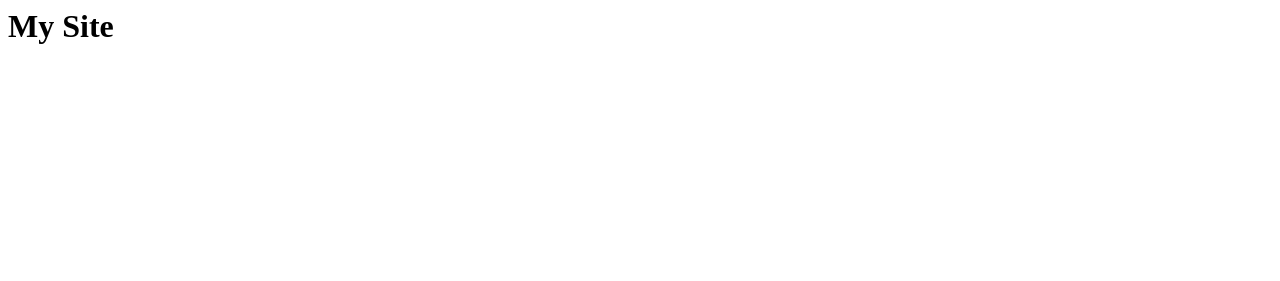
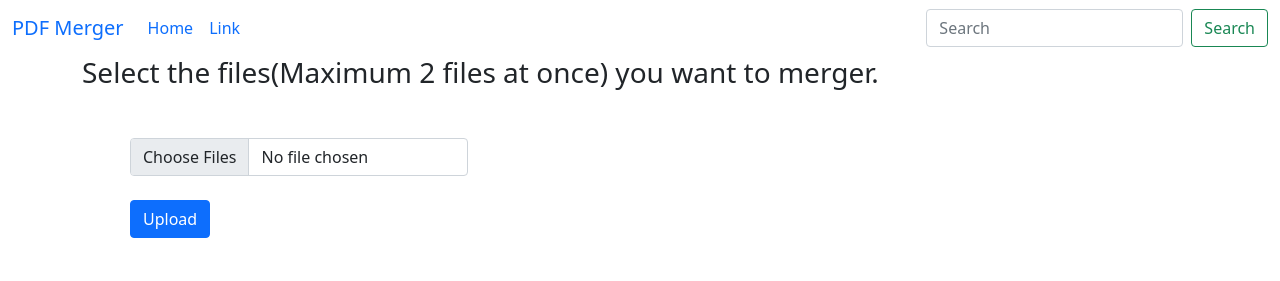
Before and after one commit to ShazeelJamil/PDF_Merger, a website: page index.html in a window 1280 px wide. Drawn offline with nearby package versions, Linux system fonts and the light colour scheme.

Commit message:
Update index.html

```diff
--- a/index.html
+++ b/index.html
@@ -1,8 +1,62 @@
-<html>
-  <head>
+<!DOCTYPE html>
+<html lang="en">
+
+<head>
+    <meta charset="UTF-8">
+    <meta http-equiv="X-UA-Compatible" content="IE=edge">
+    <meta name="viewport" content="width=device-width, initial-scale=1.0">
+    <link href="https://cdn.jsdelivr.net/npm/bootstrap@5.1.3/dist/css/bootstrap.min.css" rel="stylesheet"
+        integrity="sha384-1BmE4kWBq78iYhFldvKuhfTAU6auU8tT94WrHftjDbrCEXSU1oBoqyl2QvZ6jIW3" crossorigin="anonymous">
     <title>PDF Merger</title>
-  </head>
+</head>
+
 <body>
-  <h1>My Site</h1>
-  </body>
+
+    <nav class="navbar navbar-expand-lg bg-body-tertiary">
+        <div class="container-fluid">
+            <a class="navbar-brand" href="#">PDF Merger</a>
+            <button class="navbar-toggler" type="button" data-bs-toggle="collapse"
+                data-bs-target="#navbarSupportedContent" aria-controls="navbarSupportedContent" aria-expanded="false"
+                aria-label="Toggle navigation">
+                <span class="navbar-toggler-icon"></span>
+            </button>
+            <div class="collapse navbar-collapse" id="navbarSupportedContent">
+                <ul class="navbar-nav me-auto mb-2 mb-lg-0">
+                    <li class="nav-item">
+                        <a class="nav-link active" aria-current="page" href="#">Home</a>
+                    </li>
+                    <li class="nav-item">
+                        <a class="nav-link" href="#">Link</a>
+                    </li>
+                </ul>
+                <form class="d-flex" role="search">
+                    <input class="form-control me-2" type="search" placeholder="Search" aria-label="Search">
+                    <button class="btn btn-outline-success" type="submit">Search</button>
+                </form>
+            </div>
+        </div>
+    </nav>
+
+
+    <div class="container dropContainer">
+        <h3>Select the files(Maximum 2 files at once) you want to merger.</h3>
+
+        <div class="input-group mb-3 m-5">
+            <form action="/merge" method="post" enctype="multipart/form-data">
+                <input type="file" name="pdfs" class="form-control" id="inputGroupFile02" multiple accept=".pdf">
+                <button id="submit-files" class="input-group-text btn btn-primary my-4" type="submit"
+                    for="inputGroupFile02">Upload</button>
+            </form>
+        </div>
+    </div>
+    </script>
+
+    <script src="https://cdn.jsdelivr.net/npm/@popperjs/core@2.10.2/dist/umd/popper.min.js"
+        integrity="sha384-7+zCNj/IqJ95wo16oMtfsKbZ9ccEh31eOz1HGyDuCQ6wgnyJNSYdrPa03rtR1zdB"
+        crossorigin="anonymous"></script>
+    <script src="https://cdn.jsdelivr.net/npm/bootstrap@5.1.3/dist/js/bootstrap.min.js"
+        integrity="sha384-QJHtvGhmr9XOIpI6YVutG+2QOK9T+ZnN4kzFN1RtK3zEFEIsxhlmWl5/YESvpZ13"
+        crossorigin="anonymous"></script>
+</body>
+
 </html>
```
